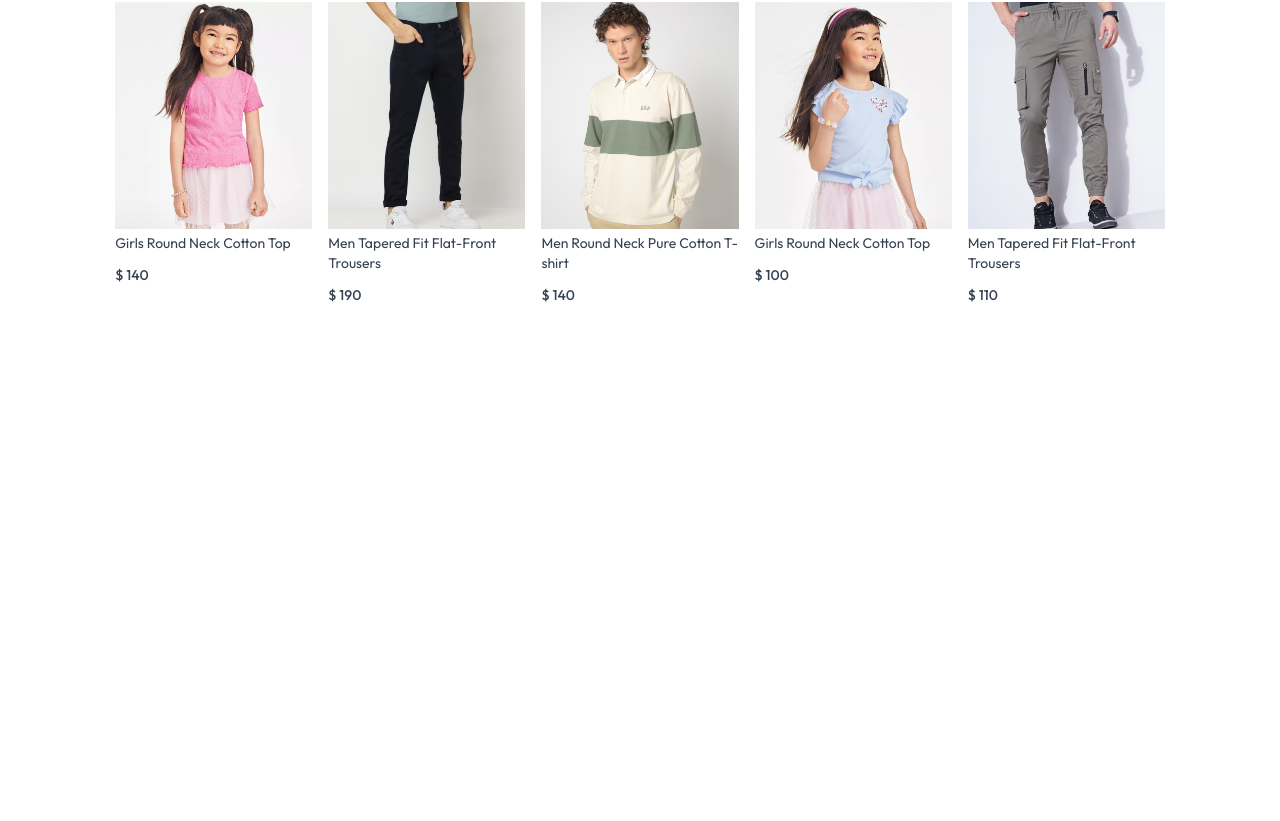
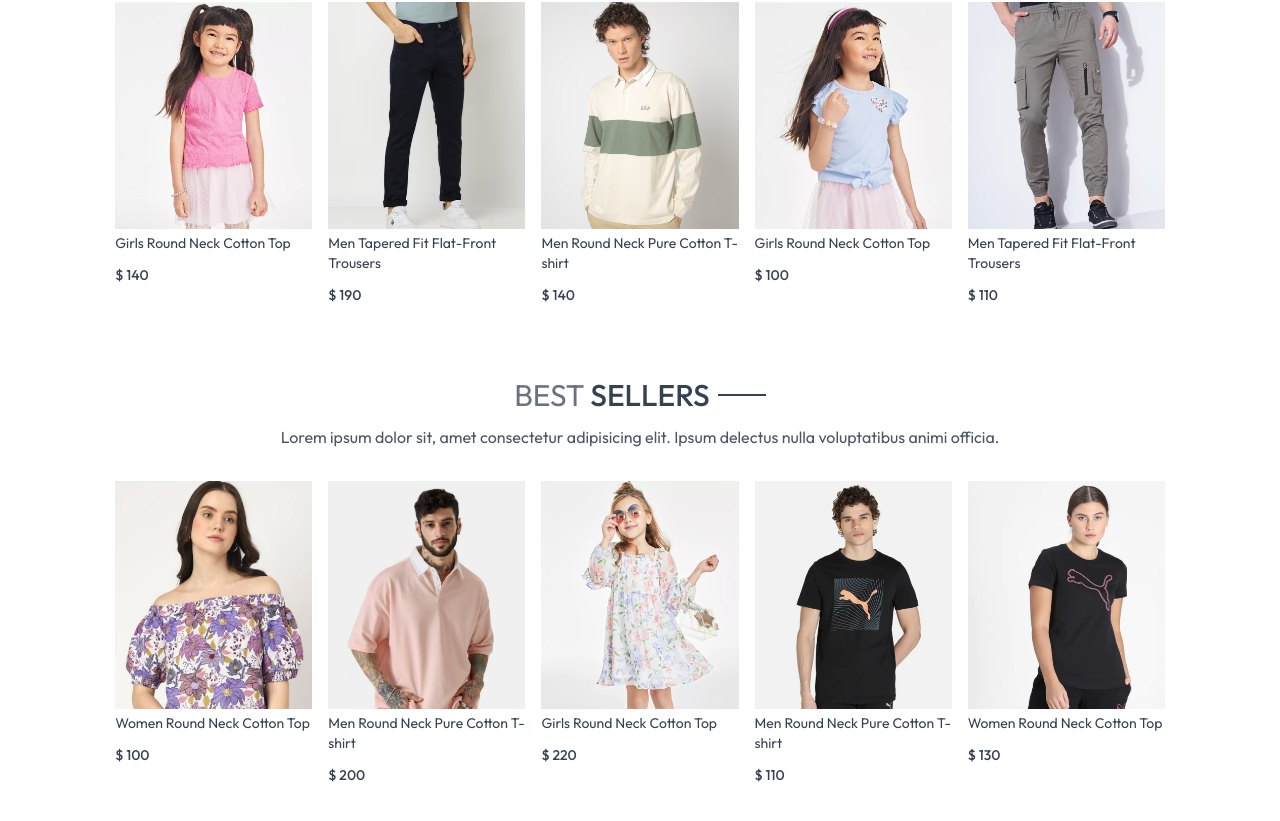
Before and after one commit to ayushjaiswal97/Forever, a React (Vite) app: page / in a window 1280 px wide. Shown: the part 1004-1825 px from the top of the page. Before the commit the page ends 1349 px from the top, so only its background shows below. Built offline with nearby package versions, Linux system fonts and the light colour scheme.

Commit message:
Best Seller Products

```diff
--- /dev/null
+++ b/src/components/BestSeller.jsx
@@ -0,0 +1,37 @@
+import React, { useContext, useEffect, useState } from 'react'
+import { ShopContext } from '../context/ShopContext'
+import Title from './Title';
+import ProductItem from './ProductItem';
+
+const BestSeller = () => {
+
+      const {products} = useContext(ShopContext);
+      const [bestSeller, setBestSeller] = useState([]);
+
+      useEffect(()=>{
+        const bestProduct = products.filter((item)=>(item.bestseller));
+        setBestSeller(bestProduct.slice(0,5))
+      },[])
+
+  return (
+    <div className='my-10'>
+      <div className='text-center text-3xl py-8'>
+         <Title text1={'BEST'} text2={'SELLERS'} />
+         <p className='w-3/4 m-auto text-xs sm:text-sm md:text-base text-gray-600'>
+           Lorem ipsum dolor sit, amet consectetur adipisicing elit. Ipsum delectus nulla voluptatibus animi officia.
+         </p>
+      </div>
+
+      {/* Rendering BestSeller */}
+      <div className='grid grid-cols-2 sm:grid-cols-3 md:grid-cols-4 lg:grid-cols-5 gap-4 gap-y-6'>
+        {
+          bestSeller.map((item,index)=>(
+            <ProductItem key={index} id={item._id} image={item.image} name={item.name} price={item.price}/>
+          ))
+        }
+      </div>
+    </div>
+  )
+}
+
+export default BestSeller
--- a/src/index.css
+++ b/src/index.css
@@ -14,3 +14,10 @@
   font-weight: 400;
   font-style: normal;
 }
+
+@media (max-width:640px){
+  a.active{
+    background-color: black;
+    color: white;
+  }
+}
--- a/src/pages/Home.jsx
+++ b/src/pages/Home.jsx
@@ -1,12 +1,14 @@
 import React from 'react'
 import Hero from '../components/Hero'
 import LatestCollection from '../components/LatestCollection'
+import BestSeller from '../components/BestSeller'
 
 const Home = () => {
   return (
     <div>
       <Hero />
       <LatestCollection />
+      <BestSeller />
     </div>
   )
 }
```
